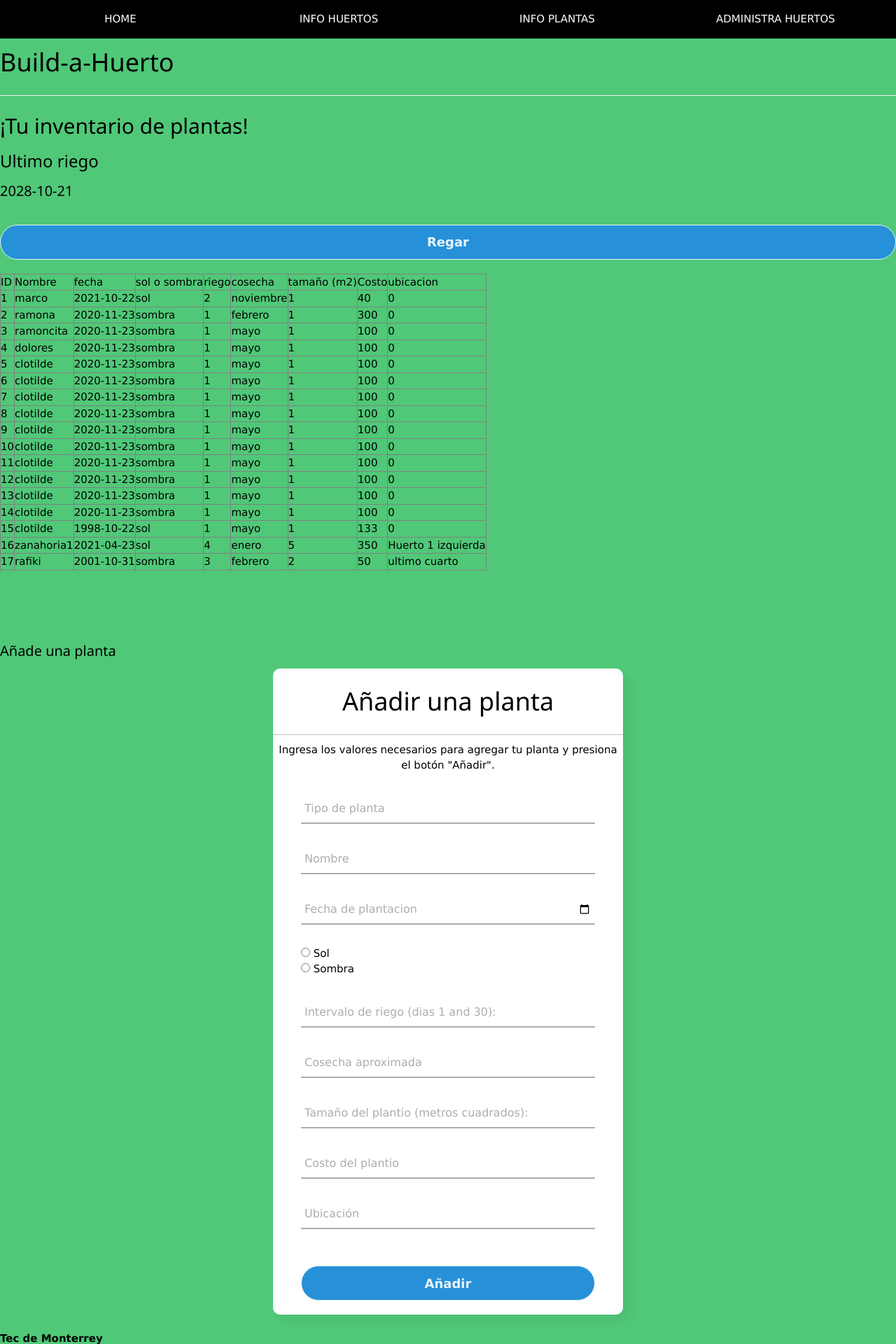
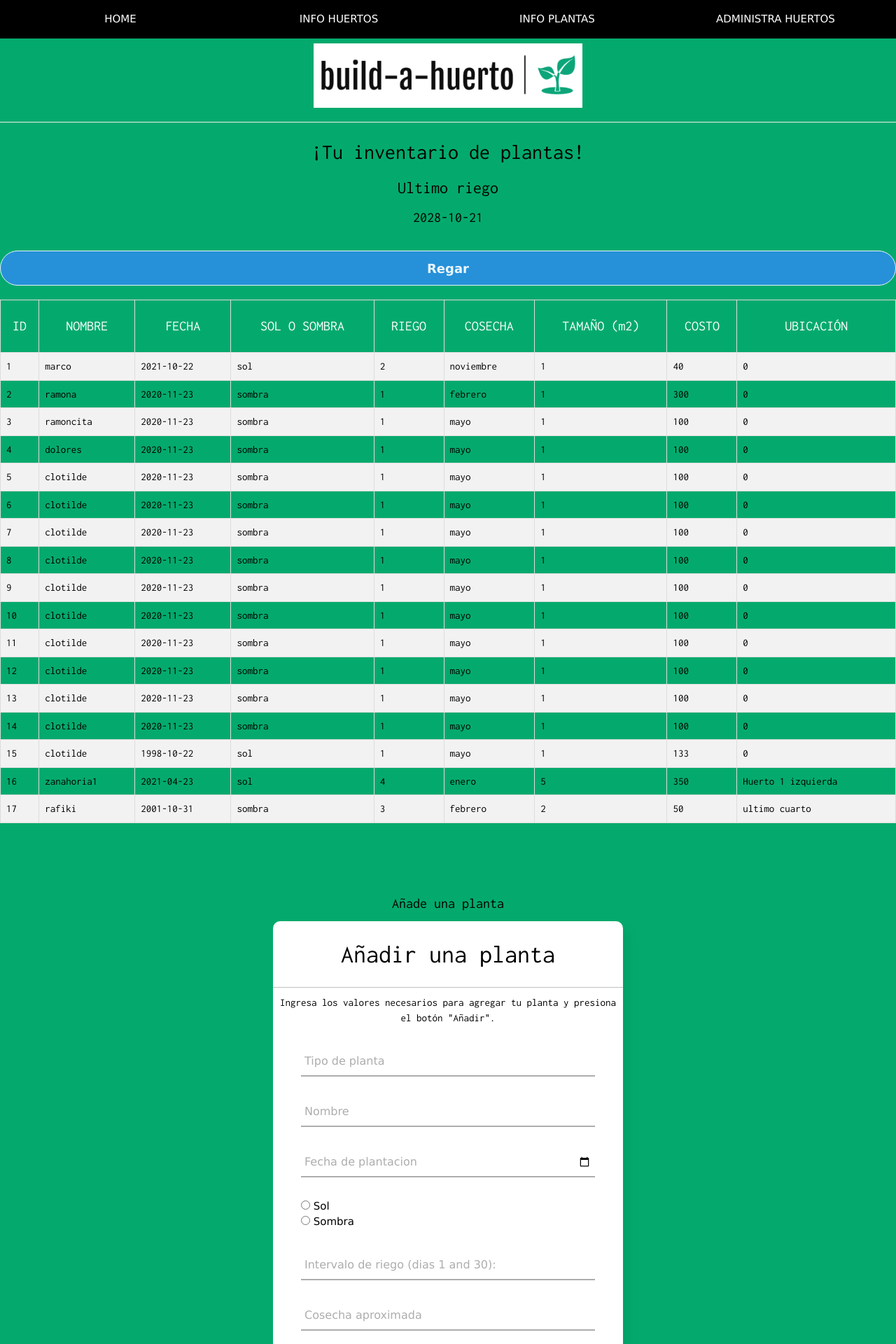
Before and after one commit to JCGranadosV/build-a-huerto, a PHP site: page /pages/viewHuertos.php in a window 1280 px wide. Shown: the top 1920 px of the page at 70% size. Run offline with PHP 8.4, Linux system fonts and the light colour scheme; data comes from the database, SQL or seed files in the repository.

Commit message:
estilo a pagina de viewhuertos

```diff
--- a/pages/viewHuertos.php
+++ b/pages/viewHuertos.php
@@ -8,12 +8,57 @@
 <link rel="stylesheet" type="text/css" href="../styles/viewHuertos.css" />
 <link rel="stylesheet" href="https://www.w3schools.com/w3css/4/w3.css">
 <link rel="stylesheet" href="https://fonts.googleapis.com/css?family=Inconsolata">
+<style>
+   h3,
+  h1,
+  h2,
+  h4,
+  p {
+    height: 100%;
+    font-family: "Inconsolata", sans-serif;
+    text-align: center;
+  }
+  #customers {
+    border-collapse: collapse;
+    width: 100%;
+    font-family: "Inconsolata", sans-serif;
+  }
+
+  #customers td,
+  #customers th {
+    border: 1px solid #ddd;
+    padding: 8px;
+  }
+
+  #customers tr:nth-child(even) {
+    background-color: #f2f2f2;
+  }
+
+  #customers tr:hover {
+    background-color: #ddd;
+  }
+
+  #customers th {
+    padding-top: 12px;
+    padding-bottom: 12px;
+    text-align: left;
+    background-color: #04AA6D;
+    color: white;
+  }
+
+  .logo {
+    display: block;
+    margin-left: auto;
+    margin-right: auto;
+    width: 30%;
+  }
+</style>
 
 <body>
   <header>
     <hr />
     <hr />
-    <h1>Build-a-Huerto</h1>
+    <img src="../images/logo.png" alt="logo" class="logo"></img>
     <hr />
   </header>
   <div class="w3-top">
@@ -106,7 +151,7 @@
 
     $n = 0;
 
-    echo "<table style='border-collapse:collapse' border='1'><tr><td>ID</td><td>Nombre</td><td>fecha</td><td>sol o sombra</td><td>riego</td><td>cosecha</td><td>tamaño (m2)</td><td>Costo</td><td>ubicacion</td></tr>";
+    echo "<table style='border-collapse:collapse' id='customers' border='1'><tr><th><h4>ID</h4></th><th><h4>NOMBRE</h4></th><th><h4>FECHA</h4></th><th><h4>SOL O SOMBRA</h4></th><th><h4>RIEGO</h4></th><th><h4>COSECHA</h4></th><th><h4>TAMAÑO (m2)</h4></th><th><h4>COSTO</h4></th><th><h4>UBICACIÓN</h4></th></tr>";
     while ($row = mysqli_fetch_array($resultado)) {
 
       $ID[$n] = $row['ID'];
--- a/styles/viewHuertos.css
+++ b/styles/viewHuertos.css
@@ -1,3 +1,4 @@
+
 * {
     margin: 0;
     padding: 0;
@@ -12,7 +13,7 @@ input[type=date]:focus::-webkit-datetime-edit {
 }
 
   body {
-    background-color: #50c878;
+    background-color: #04aa6d;
     margin: 0;
     padding: 0;
     height: 100vh;
@@ -129,5 +130,5 @@ ul {
   }
 
   .active {
-    background-color: #04AA6D;
+    background-color: #04aa6d;
   }
```
Also changed, not shown: pages/infoHuertos.php (+18 -1 lines), pages/infoPlantas.php (+18 -1 lines).
